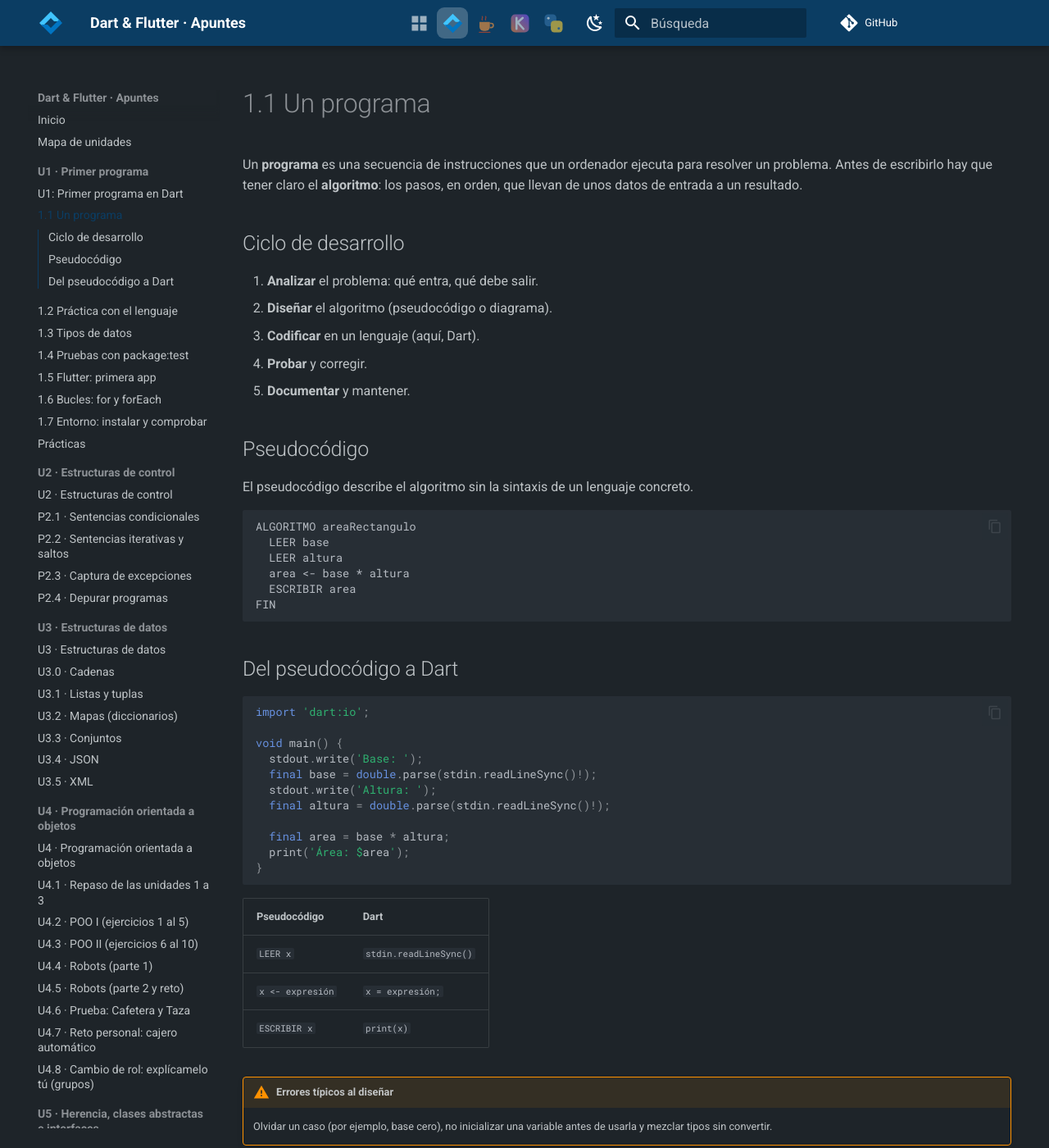
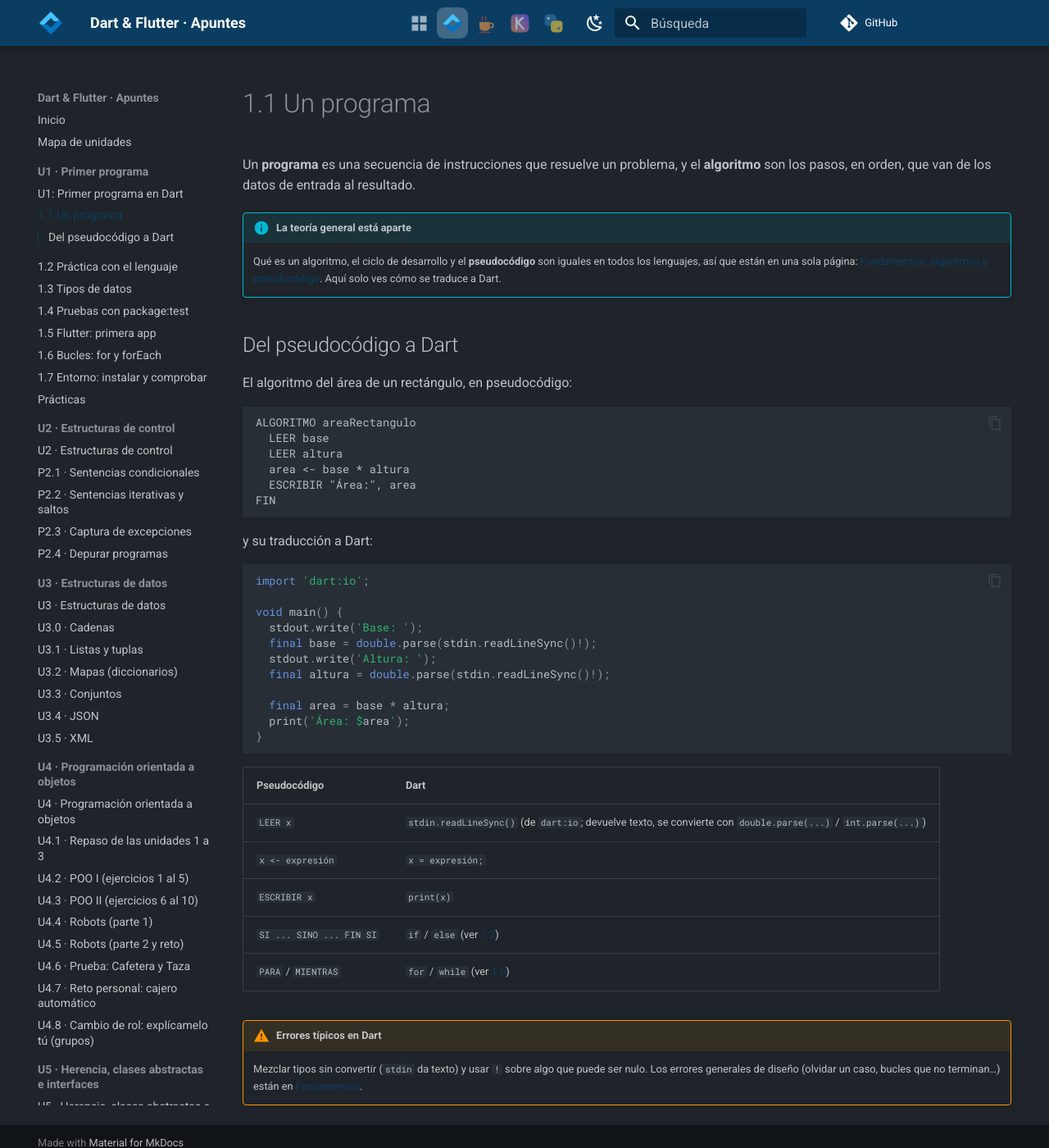
Before and after one commit to apuntes-dam/dart-flutter-apuntes, an MkDocs documentation site: the page built from docs/u01/01-programa.md, in a window 1280 px wide and 1400 px high. Shown: the whole window at 82% size. Built offline with MkDocs 1.6.1 and Material for MkDocs 9.7.7, drawn with Linux system fonts in a browser that asks for light colours; comment, search, counter and statistics services are not loaded.

Commit message:
Fundamentos y pseudocodigo en el hub; apartado 1.1 recortado por lenguaje
Co-Authored-By: Claude Sonnet 5.5 <noreply@anthropic.com>

````diff
--- a/docs/u01/01-programa.md
+++ b/docs/u01/01-programa.md
@@ -1,29 +1,24 @@
 # 1.1 Un programa
 
-Un **programa** es una secuencia de instrucciones que un ordenador ejecuta para resolver un problema. Antes de escribirlo hay que tener claro el **algoritmo**: los pasos, en orden, que llevan de unos datos de entrada a un resultado.
+Un **programa** es una secuencia de instrucciones que resuelve un problema, y el **algoritmo** son los pasos, en orden, que van de los datos de entrada al resultado.
 
-## Ciclo de desarrollo
+!!! info "La teoría general está aparte"
+    Qué es un algoritmo, el ciclo de desarrollo y el **pseudocódigo** son iguales en todos los lenguajes, así que están en una sola página: [Fundamentos: algoritmos y pseudocódigo](https://dopemmanuel.github.io/apuntes-lenguajes/fundamentos/). Aquí solo ves cómo se traduce a Dart.
 
-1. **Analizar** el problema: qué entra, qué debe salir.
-2. **Diseñar** el algoritmo (pseudocódigo o diagrama).
-3. **Codificar** en un lenguaje (aquí, Dart).
-4. **Probar** y corregir.
-5. **Documentar** y mantener.
+## Del pseudocódigo a Dart
 
-## Pseudocódigo
-
-El pseudocódigo describe el algoritmo sin la sintaxis de un lenguaje concreto.
+El algoritmo del área de un rectángulo, en pseudocódigo:
 
 ```text
 ALGORITMO areaRectangulo
   LEER base
   LEER altura
   area <- base * altura
-  ESCRIBIR area
+  ESCRIBIR "Área:", area
 FIN
 ```
 
-## Del pseudocódigo a Dart
+y su traducción a Dart:
 
 ```dart
 import 'dart:io';
@@ -41,9 +36,11 @@ void main() {
 
 | Pseudocódigo | Dart |
 |---|---|
-| `LEER x` | `stdin.readLineSync()` |
+| `LEER x` | `stdin.readLineSync()` (de `dart:io`; devuelve texto, se convierte con `double.parse(...)` / `int.parse(...)`) |
 | `x <- expresión` | `x = expresión;` |
 | `ESCRIBIR x` | `print(x)` |
+| `SI ... SINO ... FIN SI` | `if` / `else` (ver [1.2](02-lenguaje.md)) |
+| `PARA` / `MIENTRAS` | `for` / `while` (ver [1.6](06-bucles.md)) |
 
-!!! warning "Errores típicos al diseñar"
-    Olvidar un caso (por ejemplo, base cero), no inicializar una variable antes de usarla y mezclar tipos sin convertir.
+!!! warning "Errores típicos en Dart"
+    Mezclar tipos sin convertir (`stdin` da texto) y usar `!` sobre algo que puede ser nulo. Los errores generales de diseño (olvidar un caso, bucles que no terminan…) están en [Fundamentos](https://dopemmanuel.github.io/apuntes-lenguajes/fundamentos/).
````
Also changed, not shown: docs/assets/soluciones.json (+1 -1 lines).
